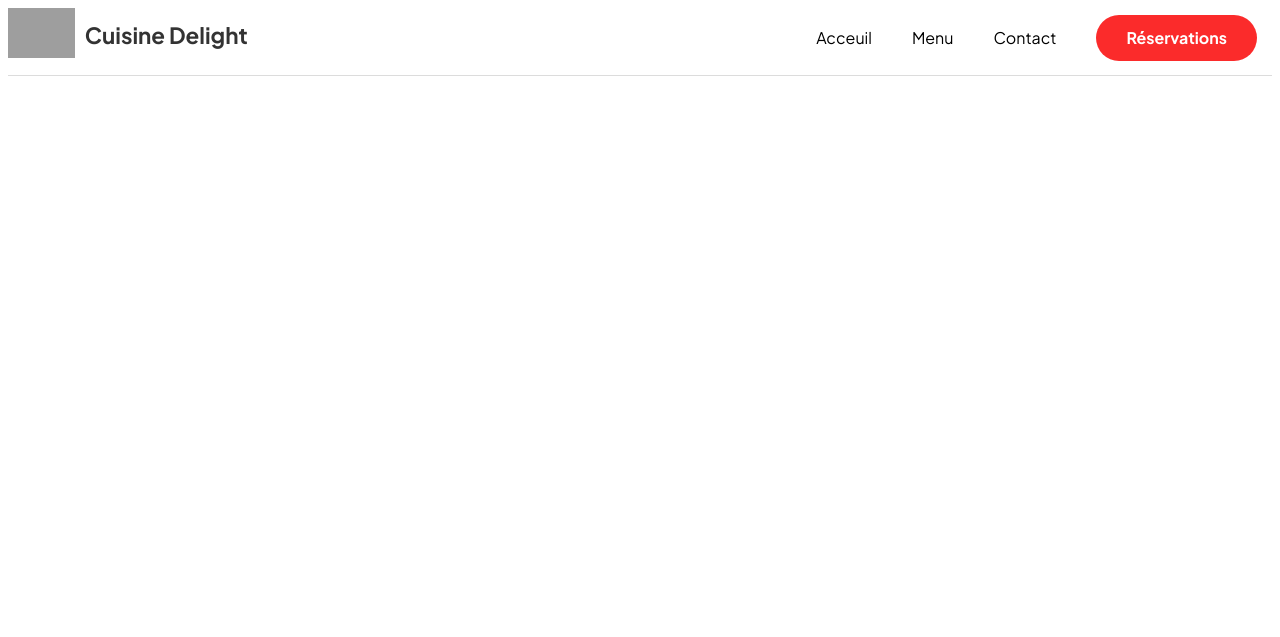
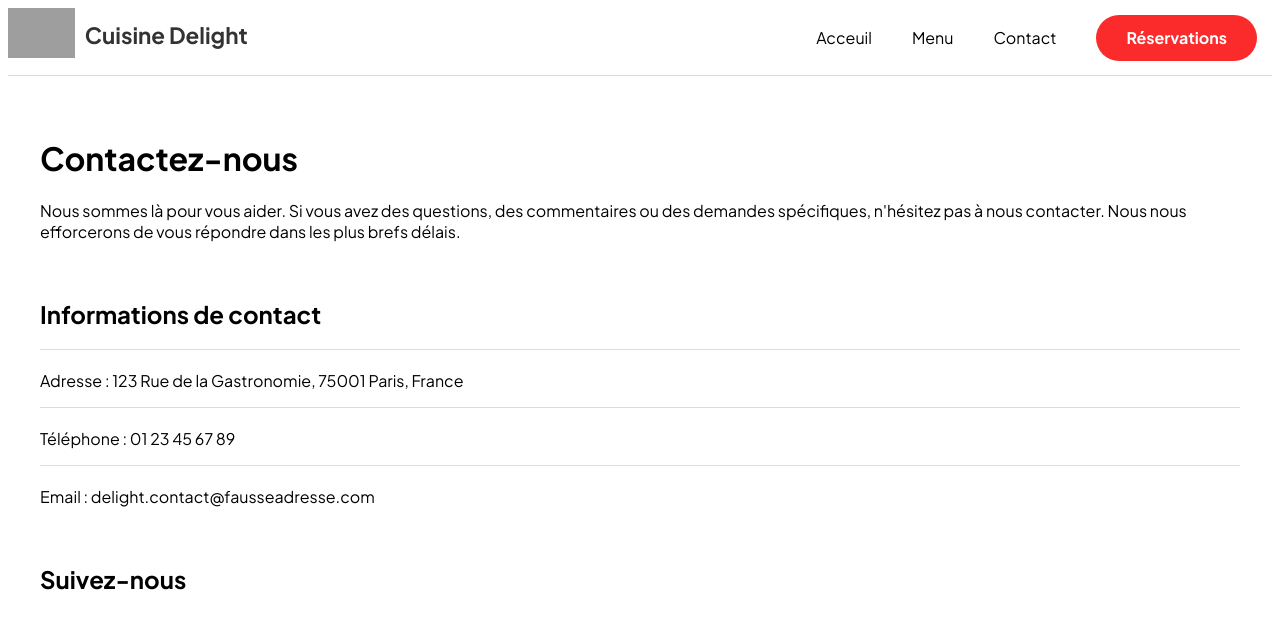
Before and after one commit to KoThek64/Site_Resto_Fictif, a website: page HTML/contact.html in a window 1280 px wide. Drawn offline with Linux system fonts and the light colour scheme; grey boxes are pictures that could not be loaded; a web font is replaced by a local one.

Commit message:
Début de contact.html

```diff
--- a/HTML/contact.html
+++ b/HTML/contact.html
@@ -26,5 +26,23 @@
     </nav>
 </header>
 
+<main>
+    <br>
+    <div class="body-container">
+        <h1>Contactez-nous</h1>
+        <p>Nous sommes là pour vous aider. Si vous avez des questions, des commentaires ou des demandes spécifiques, n'hésitez pas à nous contacter. Nous nous efforcerons de vous répondre dans les plus brefs délais.</p>
+        <br>
+        <h2>Informations de contact</h2>
+        <p class="trait">Adresse : 123 Rue de la Gastronomie, 75001 Paris, France</p>
+        <p class="trait">Téléphone : 01 23 45 67 89</p>
+        <p class="trait">Email : delight.contact@fausseadresse.com</p>
+        <br>
+        <h2>Suivez-nous</h2>
+        <div>
+
+        </div>
+    </div>
+</main>
+
 </body>
 </html>
--- a/style.css
+++ b/style.css
@@ -296,3 +296,10 @@ nav ul li{
     width: 65px;
     text-align: center;
 }
+
+/* PARTIE CONTACT */
+
+.trait{
+    border-top: 1px solid #dcdcdc;
+    padding-top: 20px;
+}
```
